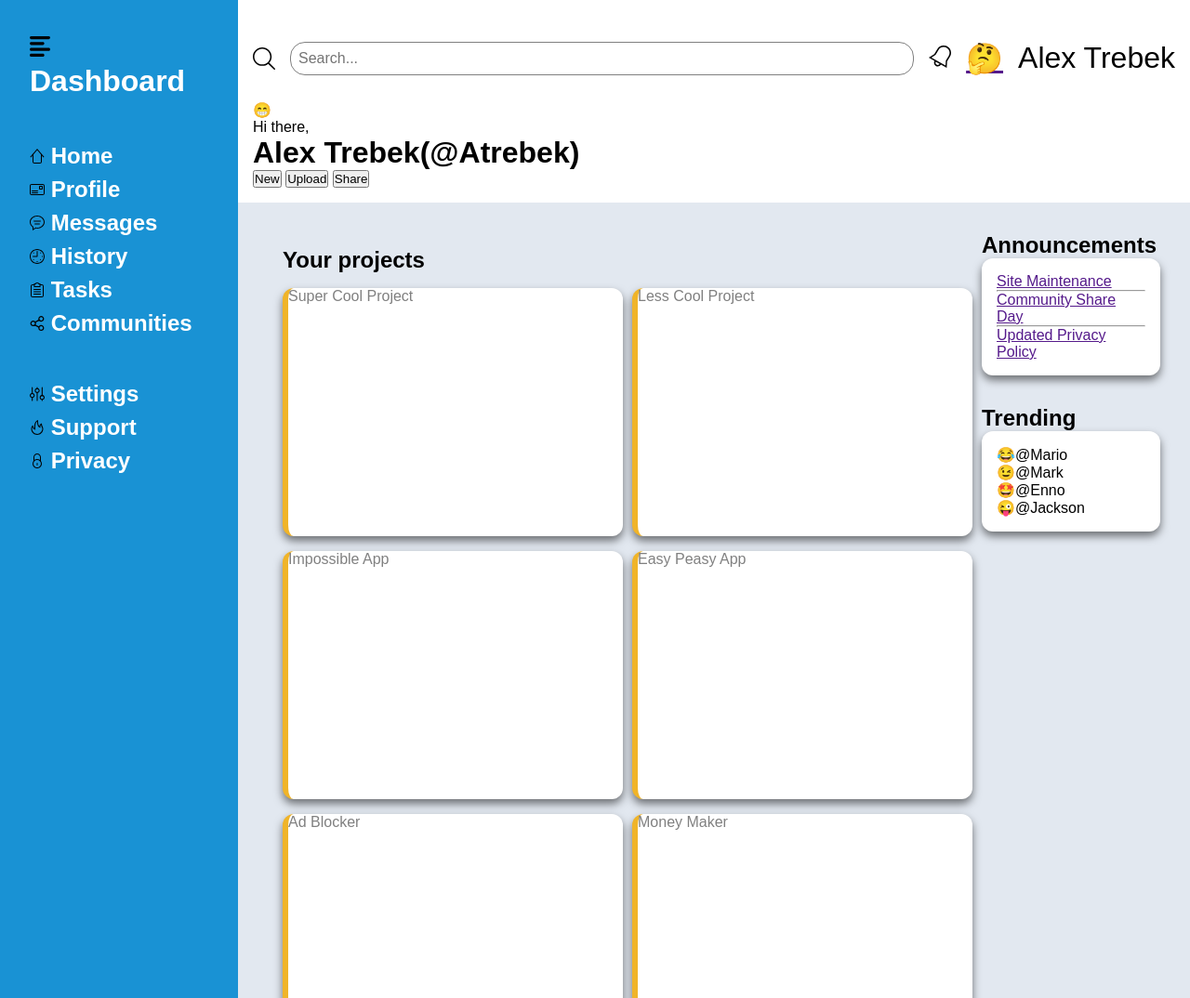
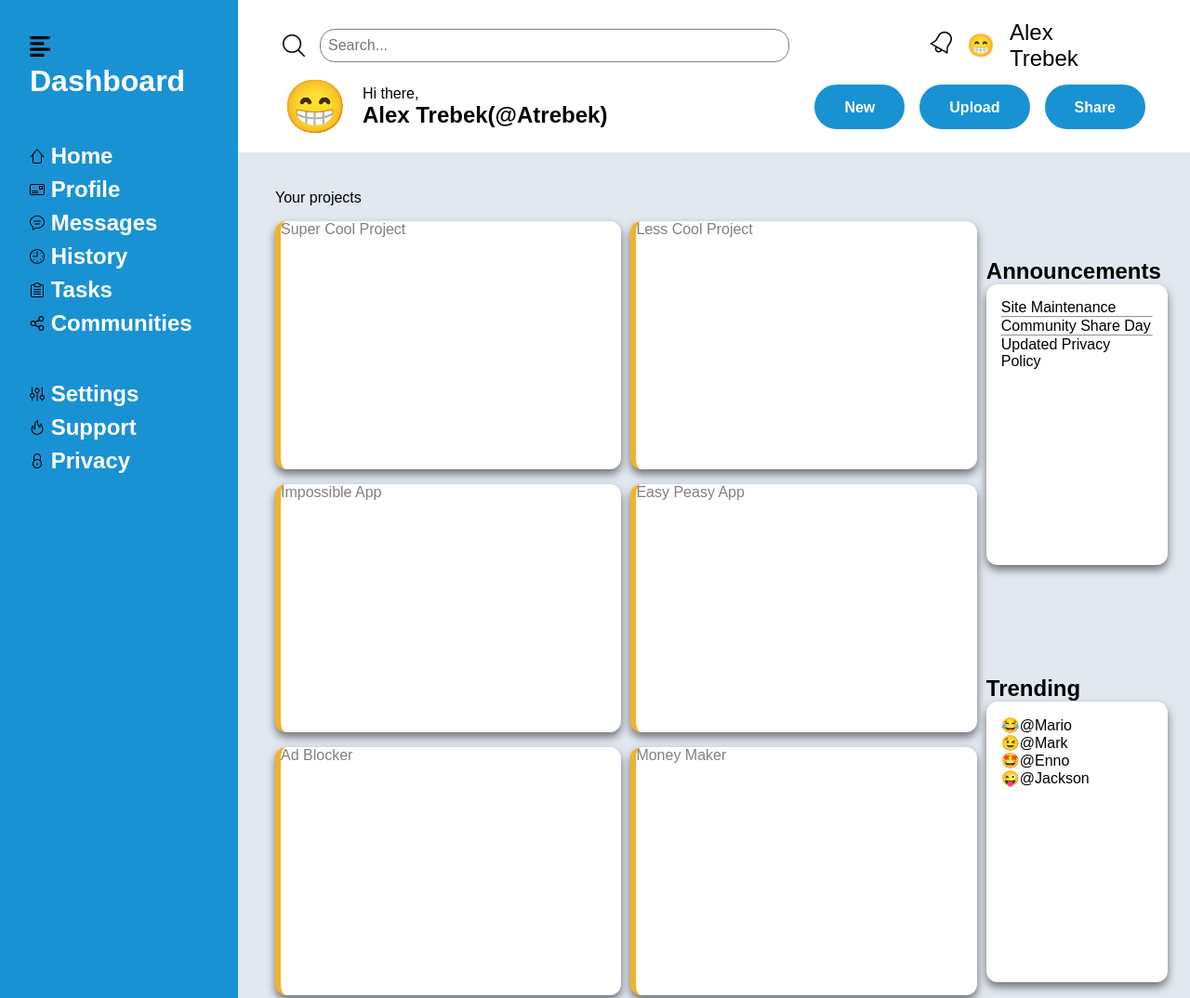
Before and after one commit to RichardENeumann/odin-dashboard, a plain HTML site: page index.html in a window 1280 px wide. Shown: the top 1074 px of the page at 93% size. Drawn offline with Linux system fonts and the light colour scheme.

Commit message:
Finish styling header section

```diff
--- a/index.html
+++ b/index.html
@@ -9,21 +9,29 @@
 <body>
     <header>
         <div class="search">
+            <div>
                 <img src="images/search-svgrepo-com.svg">
                 <input type="text" name="query" placeholder="Search...">
+            </div>
+            <div>
                 <a href=""><img src="images/bell-svgrepo-com.svg"></a>
-            <a href=""><span class="uIconSmall">🤔</span></a>
-            <span class="userName">Alex Trebek</h1>
+                <a href=""><span class="uIconSmall">😁</span></a>
+                <span class="userName">Alex Trebek</h1></span>
+            </div>
         </div>
         <div class="welcome">
+            <div class="hithere">
                 <span class="userIcon">😁</span>
-            <div class="welcome">
+                <div>
                     Hi there,
                     <h1>Alex Trebek(@Atrebek)</h1>
                 </div>
+            </div>
+            <div class="userButtons">
                 <button type="button">New</button>
                 <button type="button">Upload</button>
                 <button type="button">Share</button>
+            </div>
         </div>
     </header>
     <nav>
@@ -45,8 +53,9 @@
         </ul>
     </nav>
     <main>
+
         <article>
-            <h1>Your projects</h1>
+            <span>Your projects</span>
             <div class="project">
                 Super Cool Project
             </div>
@@ -66,6 +75,7 @@
                 Money Maker
             </div>
         </article>
+
         <div class="sidebox">
             <aside>
                 <h1>Announcements</h1>
--- a/style/base.css
+++ b/style/base.css
@@ -15,6 +15,15 @@ nav a:hover {
 nav a:visited:hover {
     color: black;
 }
+a, a:visited {
+    color: black;
+    text-decoration: none;
+}
+a:hover, a:visited:hover {
+    color: gray;
+    text-decoration: none;
+}
+
 html {
     height: 100vh;
 }
@@ -25,29 +34,78 @@ body {
     grid-template: 1fr 6fr / 1fr 4fr;
 }
 header {
-    padding: 1rem;
+    padding: 1rem 3rem;
     grid-area: 1 / 2 / 2 / 3;
     box-shadow: 0px 5px 5px 0px rgba(0,0,0,0.5);
     display: grid;
     grid-template-rows: 1fr 1fr;
 }
+.userIcon {
+    font-size: 3.5rem;
+}
+.hithere > div {
+    margin-left: 1rem;
+}
+.hithere h1 {
+    font-size: 1.5rem;
+}
 .search {
+    display: grid;
+    grid-template-columns: 3fr 1fr;
+    font-size: 1.5rem;
+}
+.search div {
     display: flex;
-    flex-direction: row;
     align-items: center;
     gap: 1rem;
-    font-size: 2rem;
+}
+.search div:last-child {
+    padding-right: 4rem;
 }
 .search img {
     height: 1.5rem;
 }
 .search input[type=text] {
-    flex: 1;
+    width: 70%;
     padding: .5rem;
     font-size: 1rem;
     outline: none;
     border: 1px solid gray;
     border-radius: 1rem;
+}
+.search div:last-child {
+    justify-self: end;
+}
+.welcome {
+    display: grid;
+    grid-template-columns: 1fr 1fr;
+    gap: 1rem;
+    align-items: center;
+}
+.hithere {
+    display: flex;
+    flex-direction: row;
+    align-items: center;
+}
+.userButtons {
+    justify-self: right;
+    display: flex;
+    flex-direction: row;
+    align-items: center;
+    gap: 1rem;
+}
+.userButtons button {
+    padding: 1rem 2rem;
+    height: 3rem;
+    border: none;
+    border-radius: 2rem;
+    font-size: 1rem;
+    font-weight: bold;
+    color: white;
+    background-color: #1992D4;
+}
+.userButtons button:hover {
+    color: black;
 }
 nav {
     grid-area: 1 / 1 / 3 / 2;
@@ -57,7 +115,6 @@ nav {
     gap: 3rem;
     color: white;
     background-color: #1992D4;
-    ;
     font-weight: bold;
     font-size: 1.5rem;
 }
@@ -78,12 +135,11 @@ nav > span > img {
 }
 main {
     grid-area: 2 / 2 / 3 / 3;
-    padding: 2rem;
+    padding: 1.5rem;
     background-color: #E2E8F0;
     display: grid;
     grid-template-columns: 4fr 1fr;
 }
-
 article {
     padding: 1rem;
     display: grid;
@@ -91,12 +147,11 @@ article {
     justify-items: left;
     gap: 1rem;
 }
-article > h1 {
+article > span {
     grid-area: 1 / 1 / 2 / 3;
     justify-self: left;
 }
 .project {
-
     width: 100%;
     height: 30ch;
     box-shadow: 0px 5px 10px 0px rgba(0,0,0,0.52);
@@ -106,12 +161,15 @@ article > h1 {
     color: gray;
 }
 .sidebox {
-    display: flex;
-    flex-direction: column;
-    gap: 2rem;
-    flex: 1;
+    display: grid;
+    grid-template-rows: 1fr 1fr;
+    align-items: center;
+}
+.sidebox aside {
+    height: 60%;
 }
 .sidebox ul {
+    height: 100%;
     padding: 1rem;
     box-shadow: 0px 5px 10px 0px rgba(0,0,0,0.52);
     background-color: white;
```
Lines whose indentation alone changed are shown as unchanged.
